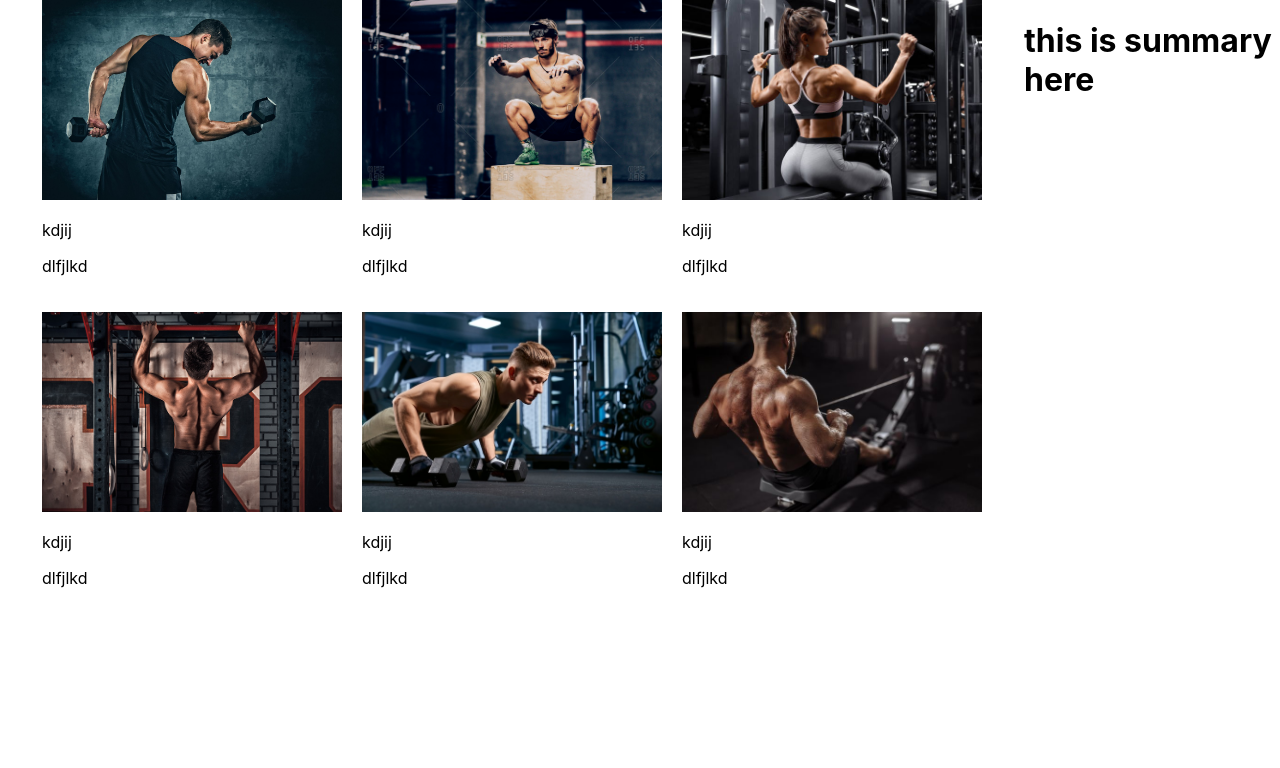
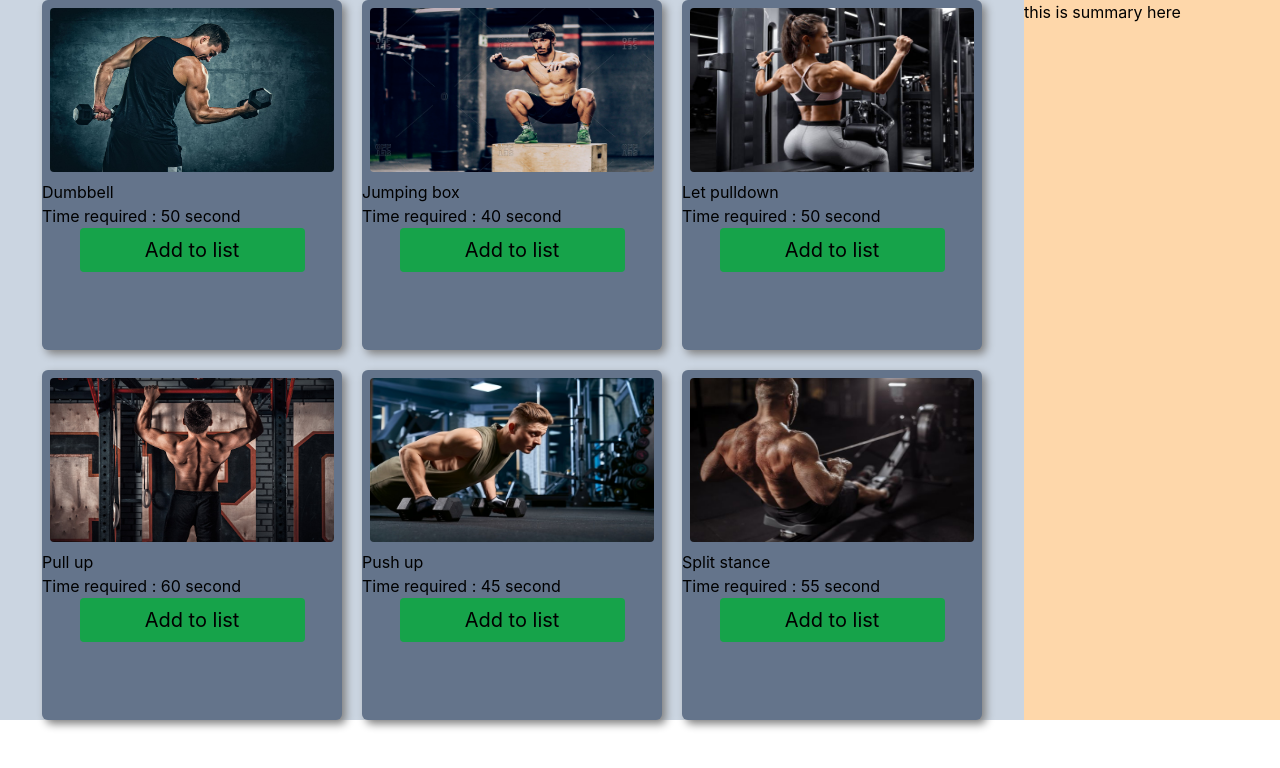
Before and after one commit to atikdev-bd/GYM-Area, a React (Create React App) app: page / in a window 1280 px wide. Shown: the top 768 px of the page. Built offline with nearby package versions, Linux system fonts and the light colour scheme.

Commit message:
background color and cart name time add

```diff
--- a/package.json
+++ b/package.json
@@ -34,5 +34,10 @@
       "last 1 firefox version",
       "last 1 safari version"
     ]
+  },
+  "devDependencies": {
+    "autoprefixer": "^10.4.12",
+    "postcss": "^8.4.16",
+    "tailwindcss": "^3.1.8"
   }
 }
--- /dev/null
+++ b/postcss.config.js
@@ -0,0 +1,6 @@
+module.exports = {
+  plugins: {
+    tailwindcss: {},
+    autoprefixer: {},
+  },
+}
--- a/src/App.js
+++ b/src/App.js
@@ -1,6 +1,7 @@
 
 import './App.css';
 import Cart from './components/CartBlog/Cart';
+import Title from './header/Title';
 
 function App() {
   return (
--- a/src/components/CartBlog/Cart.css
+++ b/src/components/CartBlog/Cart.css
@@ -1,4 +1,5 @@
 .blog-area{
+
     display: grid;
     grid-template-columns: 4fr 1fr;
 }
@@ -7,4 +8,5 @@
     grid-template-columns: repeat(3, 1fr);
     grid-gap: 20px;
     margin: auto;
+
 }
--- a/src/components/CartBlog/Cart.js
+++ b/src/components/CartBlog/Cart.js
@@ -1,4 +1,5 @@
 import React, { useEffect, useState } from 'react';
+import Title from '../../header/Title';
 import "./Cart.css"
 import SingleCart from './gymInfo/SingleCart';
 
@@ -14,13 +15,14 @@
     },[])
 
     return (
-        <div className='blog-area'>
+        <div className='blog-area bg-slate-300'>
            <div className="cart-section">
+
            {
                carts.map(gymInfo =><SingleCart key={gymInfo.id} info = {gymInfo}></SingleCart>)
             }
            </div>
-           <div className="cart-summary">
+           <div className="cart-summary bg-orange-200">
             <h1> this is summary here</h1>
            </div>
         </div>
--- a/src/components/CartBlog/gymInfo/SingleCart.css
+++ b/src/components/CartBlog/gymInfo/SingleCart.css
@@ -1,6 +1,13 @@
-
+.single-cart{
+    border: 2px ;
+    height: 350px;
+    box-shadow: 4px 4px 8px gray;
+}
 .cart-info img{
     width: 300px;
-    height: 200px;
+    height: 180px;
 
 }
+.btn{
+    width: 75%;
+}
--- a/src/components/CartBlog/gymInfo/SingleCart.js
+++ b/src/components/CartBlog/gymInfo/SingleCart.js
@@ -4,11 +4,14 @@
 const SingleCart = (props) => {
    const {img , name, id, time}= props.info
     return (
-        <div className='single-cart'>
+        <div className='single-cart rounded-md bg-slate-500'>
             <div className='cart-info'>
-                <img src={img} alt="" />
-                <p>kdjij</p>
-                <p>dlfjlkd</p>
+                <img className='rounded-xl p-2' src={img} alt="" />
+                <p>{name}</p>
+                <p> Time required : {time}</p>
+                <div className="text-center">
+                <button className='btn text-xl bg-green-600 px-4 py-2 rounded'>Add to list</button>
+                </div>
             </div>
 
         </div>
--- /dev/null
+++ b/src/header/Title.css
@@ -0,0 +1,3 @@
+.header-title{
+    text-align: start;
+}
--- /dev/null
+++ b/src/header/Title.js
@@ -0,0 +1,12 @@
+import React from 'react';
+import "./Title.css"
+
+const Title = () => {
+    return (
+        <div>
+           <h1  className='mt-36'>GYM-AREA</h1>
+        </div>
+    );
+};
+
+export default Title;
--- a/src/index.css
+++ b/src/index.css
@@ -1,3 +1,6 @@
+@tailwind base;
+@tailwind components;
+@tailwind utilities;
 body {
   margin: 0;
   font-family: -apple-system, BlinkMacSystemFont, 'Segoe UI', 'Roboto', 'Oxygen',
--- /dev/null
+++ b/tailwind.config.js
@@ -0,0 +1,10 @@
+/** @type {import('tailwindcss').Config} */
+module.exports = {
+  content: [
+    "./src/**/*.{js,jsx,ts,tsx}",
+  ],
+  theme: {
+    extend: {},
+  },
+  plugins: [],
+}
```
Also changed, not shown: 1 other file (tests, documents, lock files or other folders).
